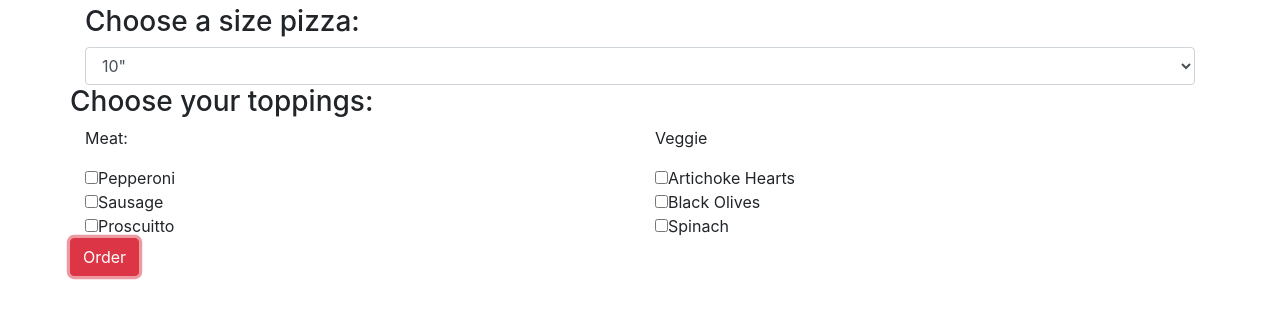
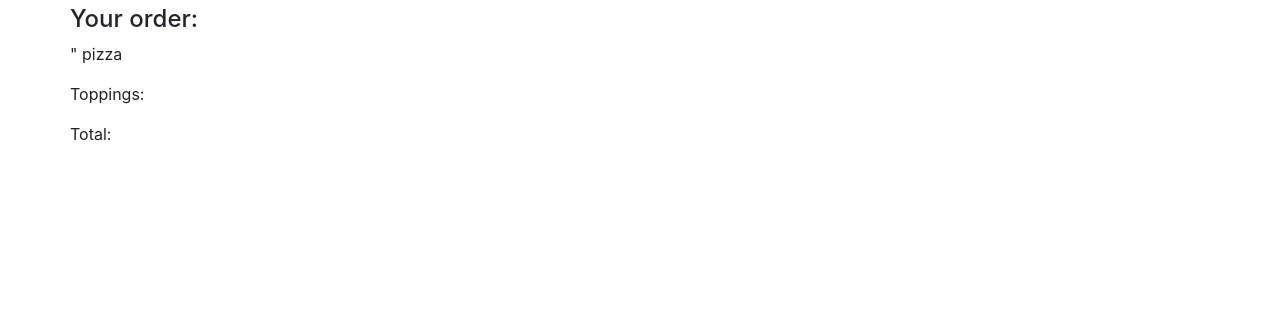
Before and after one commit to paigewilliams/Pizza-place-website, a plain HTML site: page index.html in a window 1280 px wide. Both pictures are taken after a click on the button "Order". Shown: the part 51-370 px from the top of the page. Drawn offline with nearby package versions, Linux system fonts and the light colour scheme.

Commit message:
Add output div for users order.

```diff
--- a/index.html
+++ b/index.html
@@ -38,14 +38,19 @@
           </div>
 
             <button type="submit" class="btn btn-danger">Order</button>
+          </div>
         </form>
+        <div class="row">
+          <div class="display-order">
+            <h4>Your order:</h4>
+            <p><span class="size"></span>" pizza</p>
+            <p>Toppings:<span class="toppings"></span></p>
+            <p>Total:<span class="cost"></span></p>
+          </div>
 
-          <!-- <div class="">
-
-          </div> -->
+        </div>
 
 
-      </div>
 
 
 
--- a/js/scripts.js
+++ b/js/scripts.js
@@ -66,16 +66,17 @@ Pizza.prototype.calcCost = function(size) {
 
 var order = new Order();
 
-// function addPizza(size, toppings){
-//   order.orderPizza(size, toppings)
-//   $(".build-pizza").hide();
-// }
+function addPizza(size, toppings){
+  order.orderPizza(size, toppings)
+  $(".build-pizza").hide();
+}
 
-
+function costOfOrder(){
+  order.pizzas[0].calcCost(order.pizzas[0].size)
+}
 
 $(document).ready(function(){
   var toppingsSelected = [];
-
 
   $(".build-pizza").submit(function(event){
     event.preventDefault();
@@ -85,15 +86,15 @@ $(document).ready(function(){
       var toppingsChecked = $(this).val();
       toppingsSelected.push(toppingsChecked);
     })
-    order.orderPizza(pizzaSize, toppingsSelected)
 
-    order.pizzas[0].calcCost(order.pizzas[0].size)
+    addPizza(pizzaSize, toppingsSelected);
+    costOfOrder();
 
 
-    // addPizza(pizzaSize, toppingsSelected);
-    console.log(toppingsSelected)
-    console.log(pizzaSize);
-    // order.newPizza.prototype.calcCost();
+    // console.log(toppingsSelected)
+    // console.log(pizzaSize);
+
+
 })
 
 
```
